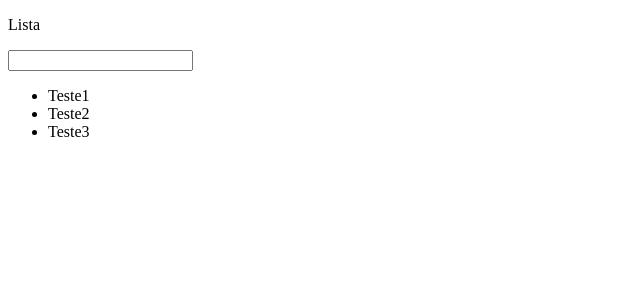
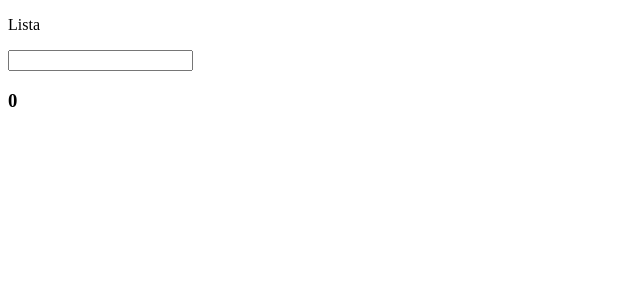
Before and after one commit to rafaelpcosta1/faciliti, a React (Create React App) app: page /pagina-inicial in a window 1280 px wide. Shown: the top 300 px of the page, without its empty margins (0-640 px from the left). Built offline with nearby package versions, Linux system fonts and the light colour scheme.

Commit message:
feat: working list of object

```diff
--- a/src/app/pages/homePage/HomePage.tsx
+++ b/src/app/pages/homePage/HomePage.tsx
@@ -1,7 +1,12 @@
 import { useCallback, useState } from "react";
 
+interface IListItem {
+    title: string;
+    isSelected: boolean;
+}
+
 export const HomePage = () => {
-    const [lista, setLista] = useState<string[]>(["Teste1", "Teste2", "Teste3"]);
+    const [lista, setLista] = useState<IListItem[]>([]);
 
     const handleInputKeyDown: React.KeyboardEventHandler<HTMLInputElement> = useCallback((e) => {
         if (e.key === 'Enter') {
@@ -19,9 +24,15 @@
             // Esse é o jeito certo
             setLista((oldLista) => {
                 //Validar se o elemento existe na lista e não inserir o dado, utilizar o já existente 'includes'
-                if (oldLista.includes(value)) return oldLista;
+                if (oldLista.some((listItem) => listItem.title === value)) return oldLista;
 
-                return [...oldLista, value];
+                return [
+                    ...oldLista,
+                    {
+                        title: value,
+                        isSelected: false,
+                    }
+                ];
             });
         }
     }, [])
@@ -34,10 +45,29 @@
                 onKeyDown={handleInputKeyDown}
             />
 
+            <h3>{lista.filter((listItem) => listItem.isSelected).length}</h3>
+
             <ul>
-                {lista.map((value, index) => {
+                {lista.map((listItem) => {
                     //Deve conter o key (Chave Unica para a lista, o React valida os elementos da lista, para garantir a performance deve ter essa key)
-                    return <li key={value}>{value}</li>
+                    return <li key={listItem.title}>
+                        <input
+                            type="checkbox"
+                            checked={listItem.isSelected}
+                            onChange={() => {
+                                setLista((oldLista) => {
+                                    return oldLista.map(oldListItem => {
+                                        const newIsSelected = (oldListItem.title === listItem.title) ? !oldListItem.isSelected : oldListItem.isSelected;
+                                        return {
+                                            ...oldListItem, //carregando todos os dados anterior da lista
+                                            isSelected: newIsSelected,
+                                        };
+                                    });
+                                });
+                            }}
+                        />
+                        {listItem.title}
+                    </li>
                 })}
             </ul>
         </div>
```
